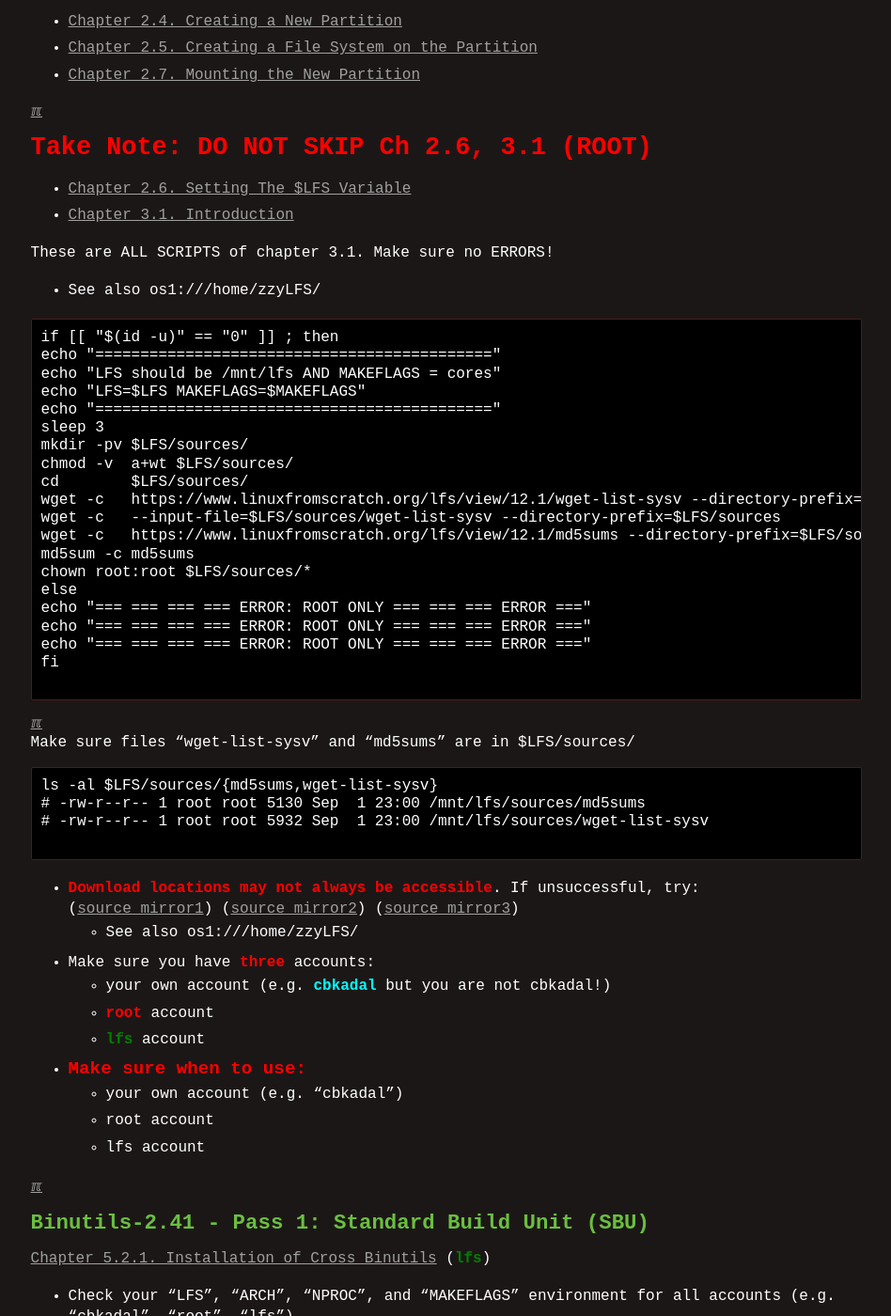
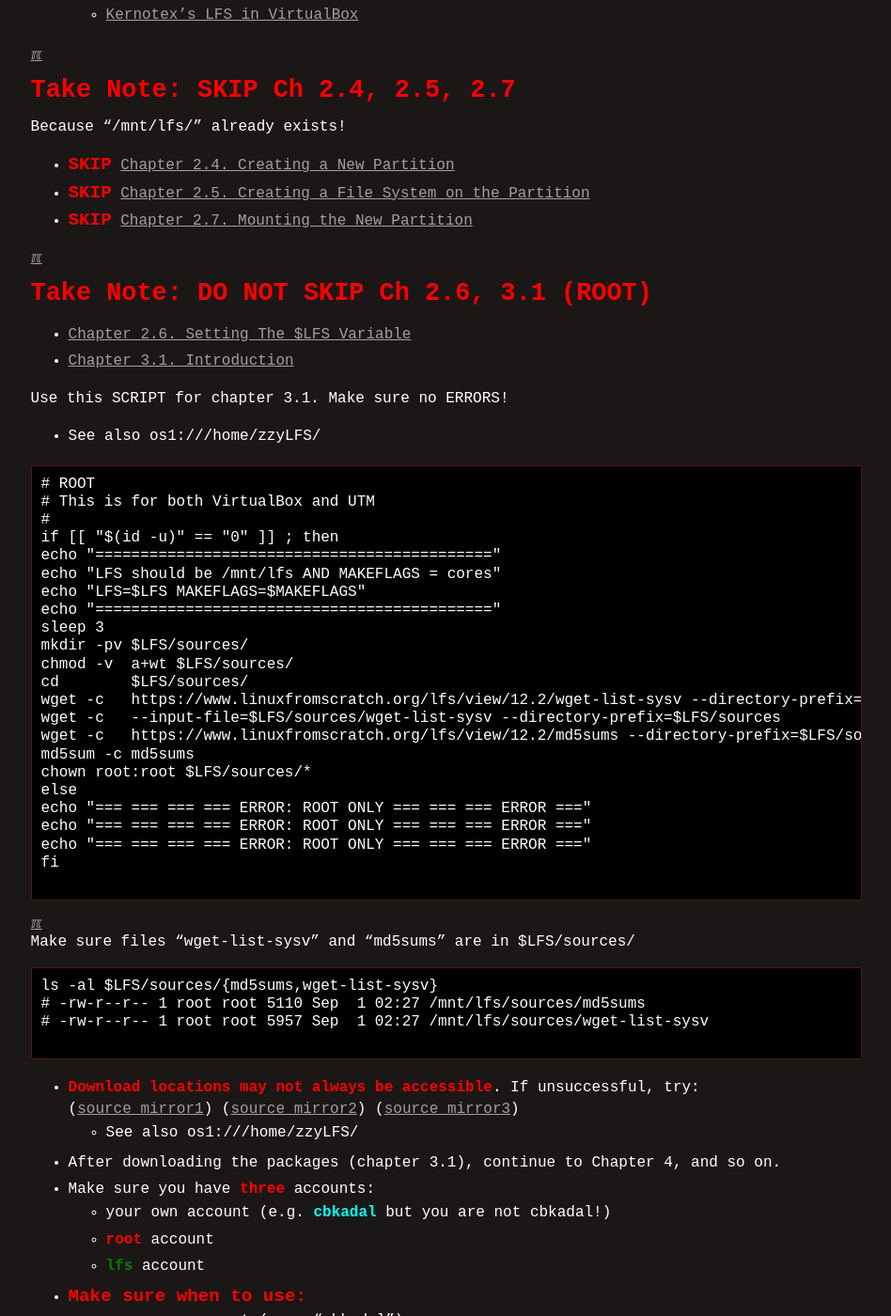
Before and after one commit to os2xx/demOS, a Jekyll site: the page built from W08-03.md, in a window 1280 px wide and 1400 px high, scrolled down 1252 px. Shown: the whole window at 94% size, without its empty margins (165-1113 px from the left). Built offline with Jekyll 4.4.1, drawn with Linux system fonts in a browser that asks for light colours; some of the changed text lies outside the part shown.

Commit message:
modified:   W08-03.md

````diff
--- a/W08-03.md
+++ b/W08-03.md
@@ -4,7 +4,7 @@ title:  "OSP Weekly Assignments"
 ---
 
 [&#x213C;](#idxXXX)<br id="idx000">
-# OS Week 08 Assignment #3: Linux From Scratch 12.1 Ch. 1-5
+# OS Week 08 Assignment #3: Linux From Scratch 12.2 Ch. 1-5
 
 ## Preparation <span style="color:red; font-weight:bold; font-size:larger;">(IMPORTANT!)</span>
 
@@ -20,18 +20,24 @@ df | grep lfs
 <br>
 
 <span style="color:red; font-weight:bold; font-size:larger;">
-If there is no "/mnt/lfs", see [here](W03-02.md).
+If there is no "/mnt/lfs", see [here](W03-02.md){:target="_blank"}.
 </span>
 
+[&#x213C;](#)<br id="idx002">
+### Check some environments for your account (e.g. cbkadal) and root:
 
-[&#x213C;](#)<br id="idx002">
-## Follow "The Linux From Scratch version 12.1 Book" chapter 1-5
+```
+echo "LFS=\"$LFS $(df $LFS|tail -1|awk '{print $1,int($2/1000000)"G"}')\" ARCH=$(arch) NPROC=$(nproc)"
+
+```
+
+[&#x213C;](#)<br id="idx003">
+## Follow "The Linux From Scratch version 12.2 Book" chapter 1-5
 * VirtualBox (AMD64)
-  * [LFS 12.2 ORI](https://lfs.vlsm.org/amd64/){:target="_blank"}
-  ([alt1](https://www.linuxfromscratch.org/lfs/view/12.1/){:target="_blank"})
-  ([alt2](https://lfs.mirrors.hoobly.com/lfs/view/12.2/){:target="_blank"})
-  ([alt3](https://lfs-hk.koddos.net/lfs/view/12.2/){:target="_blank"})
-  ([alt4](https://lfs.opensource.foundation/lfs/view/12.2/){:target="_blank"})
+  * [LFS 12.2 ORI](https://www.linuxfromscratch.org/lfs/view/12.2/){:target="_blank"}
+  ([alt1](https://lfs.mirrors.hoobly.com/lfs/view/12.2/){:target="_blank"})
+  ([alt2](https://lfs-hk.koddos.net/lfs/view/12.2/){:target="_blank"})
+  ([alt3](https://lfs.mirror.fileplanet.com/lfs/view/12.2/){:target="_blank"})
 * UTM/M1 (ARM64/AARCH64)
   * [LFS 12.2 CBK](https://lfs.vlsm.org/arm64/){:target="_blank"} ---
     This version was adjusted to be close to the AMD ORI 12.2 version.
@@ -43,22 +49,28 @@ If there is no "/mnt/lfs", see [here](W03-02.md).
   * [Kernotex's Host Linux configuration for LFS Chapter 2.2 - "Host System Requirements"](https://www.youtube.com/playlist?list=PLyc5xVO2uDsCQChvKRDhF-cvsguDfd-y2){:target="_blank"}
   * [Kernotex's LFS in VirtualBox](https://www.youtube.com/playlist?list=PLyc5xVO2uDsB4gJ2dPySvs2eK_roFwKeb){:target="_blank"}
 
-[&#x213C;](#)<br id="idx003">
+[&#x213C;](#)<br id="idx004">
 ## <span style="color:red; font-weight:bold; font-size:larger;">Take Note: SKIP Ch 2.4, 2.5, 2.7</span>
 Because "/mnt/lfs/" already exists!
-* [Chapter 2.4. Creating a New Partition](https://www.linuxfromscratch.org/lfs/view/12.1/chapter02/creatingpartition.html){:target="_blank"}
-* [Chapter 2.5. Creating a File System on the Partition](https://www.linuxfromscratch.org/lfs/view/12.1/chapter02/creatingfilesystem.html){:target="_blank"}
-* [Chapter 2.7. Mounting the New Partition](https://www.linuxfromscratch.org/lfs/view/12.1/chapter02/mounting.html){:target="_blank"}
+* <span style="color:red; font-weight:bold; font-size:larger;">SKIP</span>
+  [Chapter 2.4. Creating a New Partition](https://www.linuxfromscratch.org/lfs/view/12.2/chapter02/creatingpartition.html){:target="_blank"}
+* <span style="color:red; font-weight:bold; font-size:larger;">SKIP</span>
+  [Chapter 2.5. Creating a File System on the Partition](https://www.linuxfromscratch.org/lfs/view/12.2/chapter02/creatingfilesystem.html){:target="_blank"}
+* <span style="color:red; font-weight:bold; font-size:larger;">SKIP</span>
+  [Chapter 2.7. Mounting the New Partition](https://www.linuxfromscratch.org/lfs/view/12.2/chapter02/mounting.html){:target="_blank"}
 
-[&#x213C;](#)<br id="idx004">
+[&#x213C;](#)<br id="idx005">
 ## <span style="color:red; font-weight:bold; font-size:larger;">Take Note: DO NOT SKIP Ch 2.6, 3.1 (ROOT)</span>
 * [Chapter 2.6. Setting The $LFS Variable](https://www.linuxfromscratch.org/lfs/view/11.1/chapter02/aboutlfs.html){:target="_blank"}
 * [Chapter 3.1. Introduction](https://www.linuxfromscratch.org/lfs/view/11.1/chapter03/introduction.html){:target="_blank"}
 
-These are ALL SCRIPTS of chapter 3.1. Make sure no ERRORS!
+Use this SCRIPT for chapter 3.1. Make sure no ERRORS!
 * See also os1:///home/zzyLFS/
 
 ```
+# ROOT
+# This is for both VirtualBox and UTM
+#
 if [[ "$(id -u)" == "0" ]] ; then
 echo "============================================"
 echo "LFS should be /mnt/lfs AND MAKEFLAGS = cores"
@@ -68,9 +80,9 @@ sleep 3
 mkdir -pv $LFS/sources/
 chmod -v  a+wt $LFS/sources/
 cd        $LFS/sources/
-wget -c   https://www.linuxfromscratch.org/lfs/view/12.1/wget-list-sysv --directory-prefix=$LFS/sources
+wget -c   https://www.linuxfromscratch.org/lfs/view/12.2/wget-list-sysv --directory-prefix=$LFS/sources
 wget -c   --input-file=$LFS/sources/wget-list-sysv --directory-prefix=$LFS/sources
-wget -c   https://www.linuxfromscratch.org/lfs/view/12.1/md5sums --directory-prefix=$LFS/sources
+wget -c   https://www.linuxfromscratch.org/lfs/view/12.2/md5sums --directory-prefix=$LFS/sources
 md5sum -c md5sums
 chown root:root $LFS/sources/*
 else
@@ -81,22 +93,23 @@ fi
 
 ```
 
-[&#x213C;](#)<br id="idx005">
+[&#x213C;](#)<br id="idx006">
 Make sure files "wget-list-sysv" and "md5sums" are in $LFS/sources/
 
 ```
 ls -al $LFS/sources/{md5sums,wget-list-sysv}
-# -rw-r--r-- 1 root root 5130 Sep  1 23:00 /mnt/lfs/sources/md5sums
-# -rw-r--r-- 1 root root 5932 Sep  1 23:00 /mnt/lfs/sources/wget-list-sysv
+# -rw-r--r-- 1 root root 5110 Sep  1 02:27 /mnt/lfs/sources/md5sums
+# -rw-r--r-- 1 root root 5957 Sep  1 02:27 /mnt/lfs/sources/wget-list-sysv
 
 ```
 
 * <span style="color:red; font-weight:bold;">Download locations may not always be accessible</span>.
   If unsuccessful, try:<br>
-  ([source mirror1](https://lfs.gnlug.org/pub/lfs/lfs-packages/12.1/){:target="_blank"})
-  ([source mirror2](https://mirror.fileplanet.com/lfs/pub/lfs/lfs-packages/12.1/){:target="_blank"})
-  ([source mirror3](https://mirror.koddos.net/lfs/lfs-packages/12.1/){:target="_blank"})
+  ([source mirror1](https://lfs.gnlug.org/pub/lfs/lfs-packages/12.2/){:target="_blank"})
+  ([source mirror2](https://mirror.fileplanet.com/lfs/pub/lfs/lfs-packages/12.2/){:target="_blank"})
+  ([source mirror3](https://mirror.koddos.net/lfs/lfs-packages/12.2/){:target="_blank"})
   * See also os1:///home/zzyLFS/
+* After downloading the packages (chapter 3.1), continue to Chapter 4, and so on.
 * Make sure you have <span style="color:red; font-weight:bold;">three</span> accounts:
   * your own account (e.g. <span style="color:cyan; font-weight:bold;">cbkadal</span> but you are not cbkadal!)
   * <span style="color:red; font-weight:bold;">root</span> account
@@ -106,9 +119,9 @@ ls -al $LFS/sources/{md5sums,wget-list-sysv}
   * root account
   * lfs account
 
-[&#x213C;](#)<br id="idx006">
+[&#x213C;](#)<br id="idx007">
 ## Binutils-2.41 - Pass 1: Standard Build Unit (SBU)
-[Chapter 5.2.1. Installation of Cross Binutils](https://www.linuxfromscratch.org/lfs/view/12.1/chapter05/binutils-pass1.html){:target="_blank"} (<span style="color:green; font-weight:bold;">lfs</span>)
+[Chapter 5.2.1. Installation of Cross Binutils](https://www.linuxfromscratch.org/lfs/view/12.2/chapter05/binutils-pass1.html){:target="_blank"} (<span style="color:green; font-weight:bold;">lfs</span>)
 * Check your "LFS", "ARCH", "NPROC", and "MAKEFLAGS" environment for all accounts (e.g. "cbkadal", "root", "lfs").
 
 ```
@@ -137,7 +150,7 @@ bash 08_WEEK08.sh
 
 ```
 
-[&#x213C;](#)<br id="idx008">
+[&#x213C;](#)<br id="idx009">
 ## Result/Report
 
 (<span style="color:cyan; font-weight:bold;">cbkadal</span>):
--- a/_config.yml
+++ b/_config.yml
@@ -1,5 +1,5 @@
 title: Operating Systems Programming
-version:     "Sun 03 Nov 2024 16:00"
+version:     "Sun 03 Nov 2024 20:00"
 copyright:   "2024-2024"
 description: This is the Operating System course site,
       a GitHub Page, hosted at GitHub.com (thank you!).
````
Also changed, not shown: other parts of W08-03.md (+2 -2 lines).
